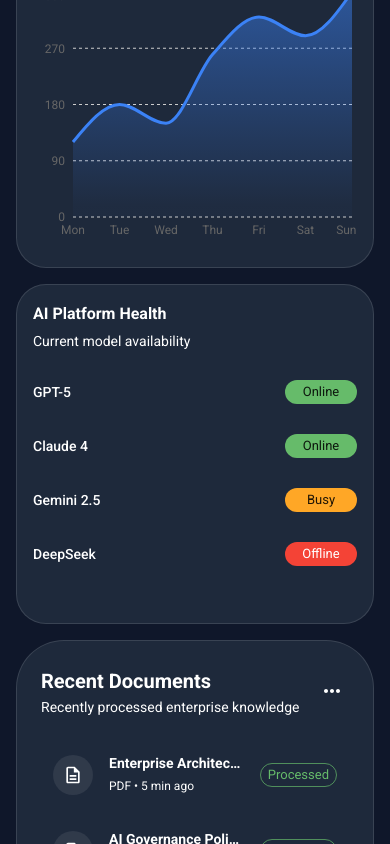
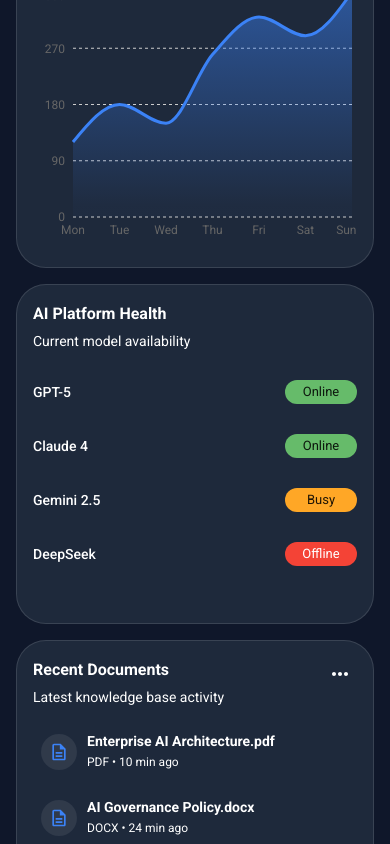
Before and after one commit to kumarsunnyil/agentic-ai-pltfrm, a Next.js app in the folder apps/web/: page /dashboard in a window 390 px wide. Shown: the part 1156-2000 px from the top of the page. Built offline with nearby package versions, Linux system fonts and the light colour scheme; what @mui/material-nextjs would draw is missing.

Commit message:
Fixes on dashboard responsiveness

```diff
--- a/apps/web/src/features/dashboard/components/ActivityTimeline.tsx
+++ b/apps/web/src/features/dashboard/components/ActivityTimeline.tsx
@@ -1,22 +1,18 @@
 /**
  * ------------------------------------------------------------
- * @file: src\features\dashboard\components\ActivityTimeline.tsx
- * @description: Reusable Enterprise dashboard Activity Timeline widget.
+ * @file: src/features/dashboard/components/ActivityTimeline.tsx
+ * @description: Responsive enterprise platform activity timeline.
  * @author: Sunil.S.Kumar
- * @date: 07-08-2026
+ * @date: 08-08-2026
  * @project: Enterprise Agentic AI Platform
  * ------------------------------------------------------------
  */
 
 "use client";
 
-import {
-    AutoAwesomeOutlined,
-    CheckCircleOutlined,
-    DescriptionOutlined,
-    ErrorOutlined,
-    PlayCircleOutlined,
-} from "@mui/icons-material";
+import CheckCircleOutlineIcon from "@mui/icons-material/CheckCircleOutlined";
+import DescriptionOutlinedIcon from "@mui/icons-material/DescriptionOutlined";
+import SmartToyOutlinedIcon from "@mui/icons-material/SmartToyOutlined";
 
 import {
     Box,
@@ -25,81 +21,45 @@
     Typography,
 } from "@mui/material";
 
-type ActivityType =
-    | "agent"
-    | "document"
-    | "workflow"
-    | "success"
-    | "error";
-
 interface Activity {
     id: string;
-    type: ActivityType;
     title: string;
     description: string;
     time: string;
+    type: "agent" | "document" | "workflow";
 }
 
 const activities: Activity[] = [
     {
         id: "activity-001",
+        title: "AI Agent completed execution",
+        description:
+            "Document Classification Agent processed 128 documents.",
+        time: "8 min ago",
         type: "agent",
-        title: "AI Agent executed",
-        description:
-            "Document Classification Agent processed 42 documents.",
-        time: "5 min ago",
     },
     {
         id: "activity-002",
+        title: "Knowledge document indexed",
+        description:
+            "Enterprise AI Architecture was added to the knowledge base.",
+        time: "21 min ago",
         type: "document",
-        title: "Document uploaded",
-        description:
-            "Enterprise Architecture Guidelines.pdf was added to Knowledge Hub.",
-        time: "12 min ago",
     },
     {
         id: "activity-003",
+        title: "Workflow completed",
+        description:
+            "Knowledge Indexing workflow completed successfully.",
+        time: "38 min ago",
         type: "workflow",
-        title: "Workflow started",
-        description:
-            "Knowledge Synchronization workflow started successfully.",
-        time: "18 min ago",
-    },
-    {
-        id: "activity-004",
-        type: "success",
-        title: "Knowledge index updated",
-        description:
-            "1,248 documents are now available for enterprise retrieval.",
-        time: "32 min ago",
-    },
-    {
-        id: "activity-005",
-        type: "error",
-        title: "Agent execution failed",
-        description:
-            "Document Classification Agent encountered a timeout.",
-        time: "48 min ago",
     },
 ];
 
-const activityIcons: Record<
-    ActivityType,
-    React.ReactNode
-> = {
-    agent: <AutoAwesomeOutlined />,
-    document: <DescriptionOutlined />,
-    workflow: <PlayCircleOutlined />,
-    success: <CheckCircleOutlined />,
-    error: <ErrorOutlined />,
-};
-
-const activityColors: Record<ActivityType, string> = {
-    agent: "primary.main",
-    document: "info.main",
-    workflow: "warning.main",
-    success: "success.main",
-    error: "error.main",
+const activityIcons = {
+    agent: SmartToyOutlinedIcon,
+    document: DescriptionOutlinedIcon,
+    workflow: CheckCircleOutlineIcon,
 };
 
 export default function ActivityTimeline() {
@@ -107,25 +67,48 @@
         <Paper
             elevation={0}
             sx={{
-                p: 3,
-                borderRadius: 4,
+                width: "100%",
+
+                p: {
+                    xs: 2,
+                    sm: 2.5,
+                    md: 3,
+                },
+
+                borderRadius: {
+                    xs: 2.5,
+                    md: 4,
+                },
+
                 border: "1px solid",
                 borderColor: "divider",
+
                 backgroundColor: "background.paper",
             }}
         >
+            {/* Header */}
+
             <Box
                 sx={{
-                    mb: 3,
+                    mb: {
+                        xs: 2,
+                        md: 3,
+                    },
                 }}
             >
                 <Typography
                     variant="h6"
                     sx={{
                         fontWeight: 700,
+
+                        fontSize: {
+                            xs: 16,
+                            sm: 17,
+                            md: 18,
+                        },
                     }}
                 >
-                    Activity Timeline
+                    Recent Activity
                 </Typography>
 
                 <Typography
@@ -135,109 +118,125 @@
                         mt: 0.5,
                     }}
                 >
-                    Recent activity across the Enterprise AI Platform
+                    Latest platform events
                 </Typography>
             </Box>
 
-            <Stack spacing={0}>
-                {activities.map((activity, index) => (
+            {/* Timeline */}
+
+            <Stack
+                spacing={{
+                    xs: 2,
+                    md: 2.5,
+                }}
+            >
+                {activities.map((activity) => {
+                    const ActivityIcon =
+                        activityIcons[activity.type];
+
+                    return (
                         <Box
                             key={activity.id}
                             sx={{
                                 display: "flex",
-                            gap: 2,
-                            position: "relative",
-                            pb: index === activities.length - 1 ? 0 : 3,
+
+                                alignItems: "flex-start",
+
+                                gap: {
+                                    xs: 1.5,
+                                    sm: 2,
+                                },
+
+                                minWidth: 0,
                             }}
                         >
-                        {/* Timeline Line */}
-
-                        {index !== activities.length - 1 && (
-                            <Box
-                                sx={{
-                                    position: "absolute",
-                                    left: 19,
-                                    top: 40,
-                                    bottom: 0,
-                                    width: 1,
-                                    backgroundColor: "divider",
-                                }}
-                            />
-                        )}
-
-                        {/* Timeline Icon */}
+                            {/* Icon */}
 
                             <Box
                                 sx={{
-                                width: 40,
-                                height: 40,
+                                    width: {
+                                        xs: 36,
+                                        sm: 42,
+                                    },
+
+                                    height: {
+                                        xs: 36,
+                                        sm: 42,
+                                    },
+
                                     borderRadius: "50%",
+
                                     display: "flex",
+
                                     alignItems: "center",
+
                                     justifyContent: "center",
+
                                     flexShrink: 0,
+
                                     backgroundColor: "action.hover",
-                                color: activityColors[activity.type],
-                                zIndex: 1,
+
+                                    color: "primary.main",
                                 }}
                             >
-                            {activityIcons[activity.type]}
+                                <ActivityIcon
+                                    sx={{
+                                        fontSize: {
+                                            xs: 18,
+                                            sm: 21,
+                                        },
+                                    }}
+                                />
                             </Box>
 
-                        {/* Timeline Content */}
+                            {/* Content */}
 
                             <Box
                                 sx={{
                                     minWidth: 0,
                                     flex: 1,
-                                pt: 0.25,
-                            }}
-                        >
-                            <Box
-                                sx={{
-                                    display: "flex",
-                                    justifyContent: "space-between",
-                                    alignItems: {
-                                        xs: "flex-start",
-                                        sm: "center",
-                                    },
-                                    gap: 2,
                                 }}
                             >
                                 <Typography
                                     variant="body2"
                                     sx={{
-                                        fontWeight: 700,
+                                        fontWeight: 600,
                                     }}
                                 >
                                     {activity.title}
                                 </Typography>
 
                                 <Typography
+                                    variant="body2"
+                                    color="text.secondary"
+                                    sx={{
+                                        mt: 0.5,
+
+                                        fontSize: {
+                                            xs: 12,
+                                            sm: 13,
+                                        },
+
+                                        lineHeight: 1.5,
+                                    }}
+                                >
+                                    {activity.description}
+                                </Typography>
+
+                                <Typography
                                     variant="caption"
                                     color="text.secondary"
                                     sx={{
-                                        flexShrink: 0,
-                                        whiteSpace: "nowrap",
+                                        display: "block",
+                                        mt: 0.5,
                                     }}
                                 >
                                     {activity.time}
                                 </Typography>
                             </Box>
-
-                            <Typography
-                                variant="body2"
-                                color="text.secondary"
-                                sx={{
-                                    mt: 0.5,
-                                    lineHeight: 1.6,
-                                }}
-                            >
-                                {activity.description}
-                            </Typography>
                         </Box>
-                    </Box>
-                ))}
+                    );
+                })}
             </Stack>
         </Paper>
     );
--- a/apps/web/src/features/dashboard/components/RecentDocuments.tsx
+++ b/apps/web/src/features/dashboard/components/RecentDocuments.tsx
@@ -1,16 +1,18 @@
 /**
  * ------------------------------------------------------------
- * @file: src\features\dashboard\components\RecentDocuments.tsx
- * @description: Reusable Enterprise Dashboard Container.
+ * @file: src/features/dashboard/components/RecentDocuments.tsx
+ * @description: Responsive recent enterprise documents widget.
  * @author: Sunil.S.Kumar
  * @date: 08-08-2026
  * @project: Enterprise Agentic AI Platform
  * ------------------------------------------------------------
  */
+
 "use client";
 
 import DescriptionOutlinedIcon from "@mui/icons-material/DescriptionOutlined";
 import MoreHorizIcon from "@mui/icons-material/MoreHoriz";
+
 import {
   Box,
   Chip,
@@ -20,151 +22,248 @@
   Typography,
 } from "@mui/material";
 
-interface RecentDocument {
+interface DocumentItem {
   id: string;
-  name: string;
+  title: string;
   type: string;
-  status: "Processed" | "Processing" | "Failed";
-  updatedAt: string;
+  time: string;
+  status: "Indexed" | "Processing" | "Failed";
 }
 
-const documents: RecentDocument[] = [
+const documents: DocumentItem[] = [
   {
     id: "doc-001",
-    name: "Enterprise Architecture Guidelines.pdf",
+    title: "Enterprise AI Architecture.pdf",
     type: "PDF",
-    status: "Processed",
-    updatedAt: "5 min ago",
+    time: "10 min ago",
+    status: "Indexed",
   },
   {
     id: "doc-002",
-    name: "AI Governance Policy.docx",
+    title: "AI Governance Policy.docx",
     type: "DOCX",
-    status: "Processed",
-    updatedAt: "18 min ago",
+    time: "24 min ago",
+    status: "Indexed",
   },
   {
     id: "doc-003",
-    name: "Product Knowledge Base.pdf",
+    title: "Agent Security Guidelines.pdf",
     type: "PDF",
+    time: "41 min ago",
     status: "Processing",
-    updatedAt: "32 min ago",
   },
   {
     id: "doc-004",
-    name: "Security Architecture.md",
-    type: "MD",
-    status: "Processed",
-    updatedAt: "1 hour ago",
+    title: "Knowledge Management Strategy.pdf",
+    type: "PDF",
+    time: "1 hour ago",
+    status: "Indexed",
   },
 ];
-
-const statusColor = {
-  Processed: "success",
-  Processing: "warning",
-  Failed: "error",
-} as const;
 
 export default function RecentDocuments() {
   return (
     <Paper
       elevation={0}
       sx={{
-        p: 3,
+        width: "100%",
         height: "100%",
-        borderRadius: 4,
+        minHeight: {
+          xs: 360,
+          sm: 390,
+          md: 420,
+        },
+        p: {
+          xs: 2,
+          sm: 2.5,
+          md: 3,
+        },
+        borderRadius: {
+          xs: 2.5,
+          md: 4,
+        },
         border: "1px solid",
         borderColor: "divider",
+        backgroundColor: "background.paper",
       }}
     >
+      {/* Header */}
+
       <Box
-
         sx={{
-
           display: "flex",
-          alignItems: "center",
+          alignItems: "flex-start",
           justifyContent: "space-between",
-          mb: 3,
+          gap: 2,
+          mb: {
+            xs: 2,
+            md: 3,
+          },
         }}
       >
-        <Box>
+        <Box
+          sx={{
+            minWidth: 0,
+          }}
+        >
           <Typography
             variant="h6"
             sx={{
-
               fontWeight: 700,
+              fontSize: {
+                xs: 16,
+                sm: 17,
+                md: 18,
+              },
             }}
           >
             Recent Documents
           </Typography>
 
-          <Typography variant="body2" color="text.secondary">
-            Recently processed enterprise knowledge
+          <Typography
+            variant="body2"
+            color="text.secondary"
+            sx={{
+              mt: 0.5,
+            }}
+          >
+            Latest knowledge base activity
           </Typography>
         </Box>
 
-        <IconButton size="small">
+        <IconButton
+          size="small"
+          aria-label="More document options"
+          sx={{
+            flexShrink: 0,
+          }}
+        >
           <MoreHorizIcon />
         </IconButton>
       </Box>
 
-      <Stack spacing={1}>
+      {/* Documents */}
+
+      <Stack
+        spacing={{
+          xs: 1,
+          sm: 1.5,
+        }}
+      >
         {documents.map((document) => (
           <Box
             key={document.id}
             sx={{
               display: "flex",
               alignItems: "center",
-              gap: 2,
-              p: 1.5,
+              gap: {
+                xs: 1.25,
+                sm: 2,
+              },
+
+              p: {
+                xs: 1,
+                sm: 1.5,
+              },
+
               borderRadius: 2,
-              transition: "all .2s ease",
+
+              minWidth: 0,
+
+              transition: "background-color 0.2s ease",
+
               "&:hover": {
                 backgroundColor: "action.hover",
               },
             }}
           >
+            {/* Icon */}
+
             <Box
               sx={{
-                width: 40,
-                height: 40,
+                width: {
+                  xs: 36,
+                  sm: 42,
+                },
+
+                height: {
+                  xs: 36,
+                  sm: 42,
+                },
+
                 borderRadius: 2,
+
                 display: "flex",
                 alignItems: "center",
                 justifyContent: "center",
+
+                flexShrink: 0,
+
                 backgroundColor: "action.hover",
-                flexShrink: 0,
+                color: "primary.main",
               }}
             >
-              <DescriptionOutlinedIcon fontSize="small" />
+              <DescriptionOutlinedIcon
+                sx={{
+                  fontSize: {
+                    xs: 20,
+                    sm: 22,
+                  },
+                }}
+              />
             </Box>
 
-            <Box sx={{ minWidth: 0, flex: 1 }}>
+            {/* Content */}
+
+            <Box
+              sx={{
+                minWidth: 0,
+                flex: 1,
+              }}
+            >
               <Typography
-
                 variant="body2"
+                noWrap
                 sx={{
-
                   fontWeight: 600,
                 }}
-                noWrap
               >
-                {document.name}
+                {document.title}
               </Typography>
 
               <Typography
                 variant="caption"
                 color="text.secondary"
+                noWrap
+                sx={{
+                  display: "block",
+                  mt: 0.25,
+                }}
               >
-                {document.type} • {document.updatedAt}
+                {document.type} • {document.time}
               </Typography>
             </Box>
 
+            {/* Status */}
+
             <Chip
               label={document.status}
-              color={statusColor[document.status]}
               size="small"
-              variant="outlined"
+              color={
+                document.status === "Indexed"
+                  ? "success"
+                  : document.status === "Processing"
+                    ? "warning"
+                    : "error"
+              }
+              sx={{
+                flexShrink: 0,
+
+                display: {
+                  xs: "none",
+                  sm: "inline-flex",
+                },
+              }}
             />
           </Box>
         ))}
--- a/apps/web/src/ui/layout/UserMenu.tsx
+++ b/apps/web/src/ui/layout/UserMenu.tsx
@@ -33,7 +33,7 @@
                         fontWeight: 600
                     }}
                 >
-                    Sunil Kumar
+                    Shayne Thomas Mavely
                 </Typography>
 
                 <Typography
```
Also changed, not shown: apps/web/src/features/dashboard/components/RecentConversations.tsx (+95 -22 lines), apps/web/src/features/dashboard/components/SystemAlerts.tsx (+77 -11 lines). Lines whose indentation alone changed are shown as unchanged.
